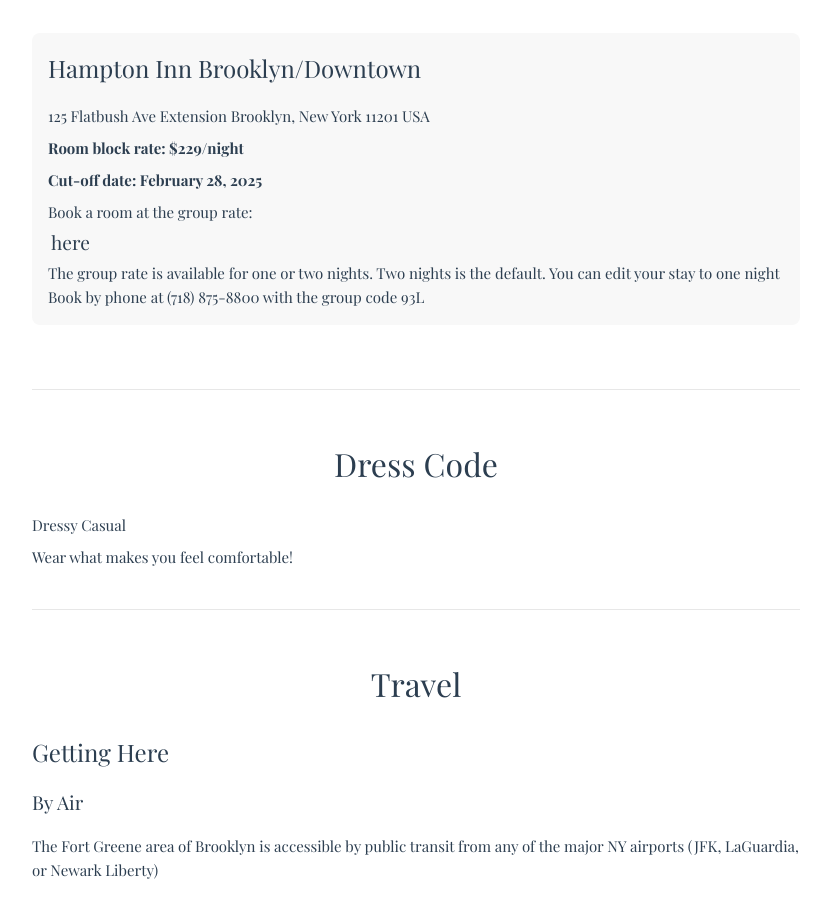
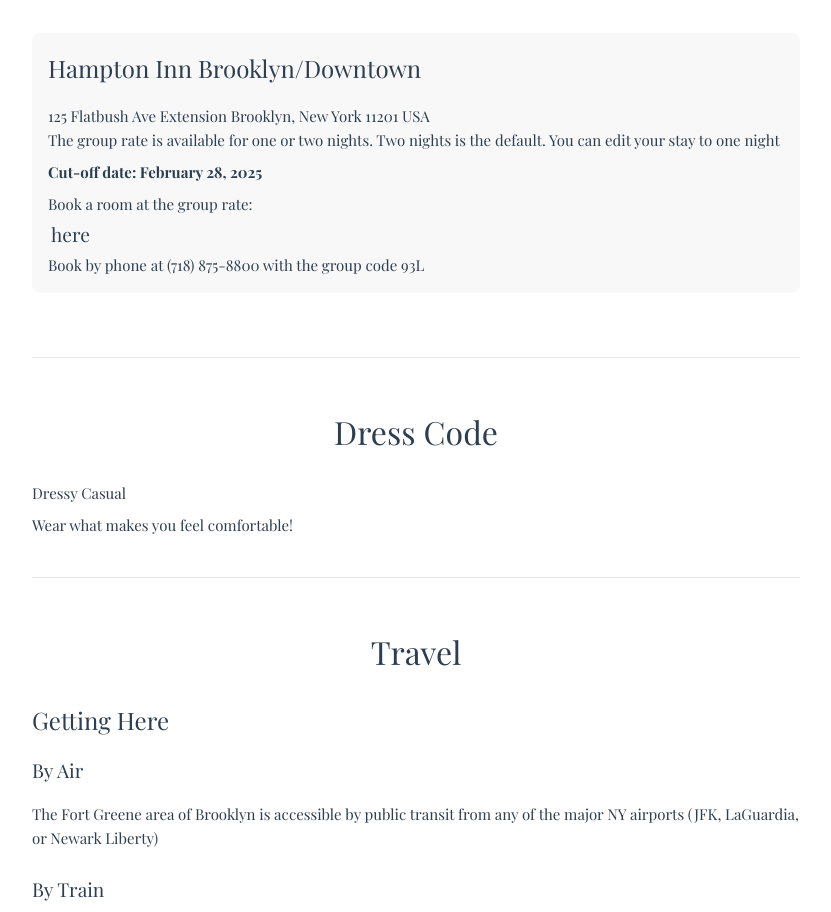
Before and after one commit to jamesfisher-geo/meret-and-james, a Vue app: page /details in a window 1280 px wide. Shown: the part 1163-2075 px from the top of the page, without its empty margins (224-1055 px from the left). Built offline with nearby package versions, Linux system fonts and the light colour scheme.

Commit message:
price update

```diff
--- a/src/views/Details.vue
+++ b/src/views/Details.vue
@@ -26,10 +26,9 @@
           <div class="hotel-block">
             <h3>Hampton Inn Brooklyn/Downtown</h3>
             <p>125 Flatbush Ave Extension Brooklyn, New York 11201 USA</p>
-            <p class="hotel-rate">Room block rate: $229/night</p>
+            <p>The group rate is available for one or two nights. Two nights is the default. You can edit your stay to one night</p>
             <p class="hotel-rate">Cut-off date: February 28, 2025</p>
             <p>Book a room at the group rate: <a href="https://www.hilton.com/en/attend-my-event/nycbohx-93l-4c081c88-7342-40bf-9fc0-2c3a9d57f6a3/">here</a></p>
-            <p>The group rate is available for one or two nights. Two nights is the default. You can edit your stay to one night</p>
             <p>Book by phone at (718) 875-8800 with the group code <strong>93L</strong></p>
 
           </div>
```
